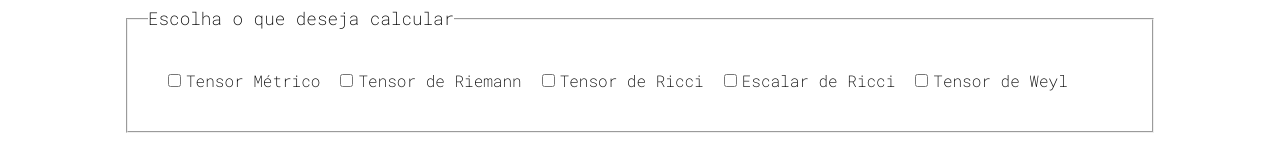
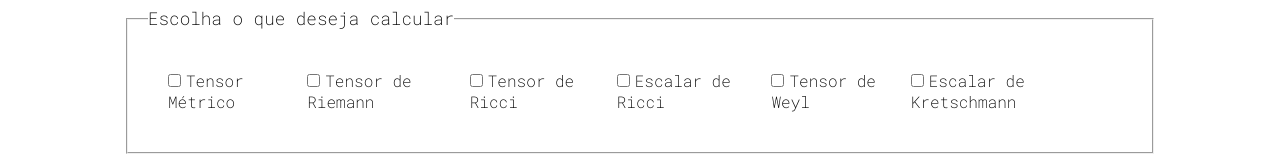
Before and after one commit to TheVicttor/frontprod, a React (Vite) app: page / in a window 1280 px wide. Shown: the part 285-446 px from the top of the page. Built offline with nearby package versions, Linux system fonts and the light colour scheme; no server answers.

Commit message:
scalar de kretschmann

```diff
--- a/src/components/Tensores/Tensores.jsx
+++ b/src/components/Tensores/Tensores.jsx
@@ -16,12 +16,14 @@ export default function Tensores() {
     const [ricciChecked, setRicciChecked] = useState(false);
     const [ricciScalarChecked, setRicciScalarChecked] = useState(false);
     const [weylChecked, setWeylChecked] = useState(false);
+    const [kretChecked, setKretChecked] = useState(false);
     const [exibirCards, setExibirCards] = useState(false);
     const [tensorDaMetrica, setTensorDaMetrica] = useState(null);
     const [riemann, setRiemann] = useState(null);
     const [ricci, setRicci] = useState(null);
     const [ricciScalar, setRicciScalar] = useState(null);
     const [weylTensor, setWeylTensor] = useState(null);
+    const [kretScalar, setKretScalar] = useState(null);
     const [metricaSelecionada, setMetricaSelecionada] = useState("Schwarzschild");
     const [loading, setLoading] = useState(true);
     const [loadingCalculos, setLoadingCalculos] = useState(false);
@@ -78,12 +80,14 @@ export default function Tensores() {
         setRicci(null);
         setRicciScalar(null);
         setWeylTensor(null);
+        setKretScalar(null);
         // Resetar os checkboxes quando a métrica é alterada
         setTensorDaMetricaChecked(false);
         setRiemannChecked(false);
         setRicciChecked(false);
         setRicciScalarChecked(false);
         setWeylChecked(false);
+        setKretChecked(false);
     }, [metricaSelecionada]);
 
     const getMetricas = () => {
@@ -123,6 +127,10 @@ export default function Tensores() {
         setWeylChecked(event.target.checked);
     };
 
+    const handleKretChange = (event) => {
+        setKretChecked(event.target.checked);
+    };
+
     const handleCalcular = () => {
         setLoadingCalculos(true);
 
@@ -141,6 +149,7 @@ export default function Tensores() {
                 handleRicci();
                 handleRicciScalar();
                 handleWeyl();
+                handleKret();
             })
             .catch((error) => {
                 console.error(error);
@@ -244,6 +253,29 @@ export default function Tensores() {
         }
     };
 
+    const handleKret = () => {
+        if (kretChecked) {
+            setLoadingCalculos(true);
+            const dataKret = {
+                metrica: metricaSelecionada,
+                tipo: "kretschmann",
+            };
+
+            api.post(`${backendUrl}/tensores`, dataKret)
+                .then((response) => {
+                    setKretScalar(response.data.result);
+                })
+                .catch((error) => {
+                    console.error(error);
+                })
+                .finally(() => {
+                    setTimeout(() => {
+                        setLoadingCalculos(false); // Finalizar loading dos cálculos
+                    }, 3600);
+                });
+        }
+    };
+
     const handleResetar = () => {
         setExibirCards(false);
         setTensorDaMetricaChecked(false);
@@ -251,6 +283,7 @@ export default function Tensores() {
         setRicciChecked(false);
         setRicciScalarChecked(false);
         setWeylChecked(false);
+        setKretChecked(false);
         setMetricaSelecionada(metricas[0]?.value || "Schwarzschild");
         // Resetar resultados ao resetar
         setTensorDaMetrica(null);
@@ -258,6 +291,7 @@ export default function Tensores() {
         setRicci(null);
         setRicciScalar(null);
         setWeylTensor(null);
+        setKretScalar(null);
     };
 
     return (
@@ -324,6 +358,16 @@ export default function Tensores() {
                                 Tensor de Weyl
                             </label>
                         </div>
+                        <div>
+                            <label>
+                                <input
+                                    type="checkbox"
+                                    checked={kretChecked}
+                                    onChange={handleKretChange}
+                                />
+                                Escalar de Kretschmann
+                            </label>
+                        </div>
                     </div>
                 </fieldset>
                 <div className="Botoes">
@@ -364,6 +408,13 @@ export default function Tensores() {
                                 result={weylTensor}
                             />
                         )}
+
+                        {kretChecked && kretScalar && (
+                            <Card
+                                title="Escalar de Kretschmann"
+                                result={kretScalar}
+                            />
+                        )}
                     </div>
                 )}
             </div>
```
